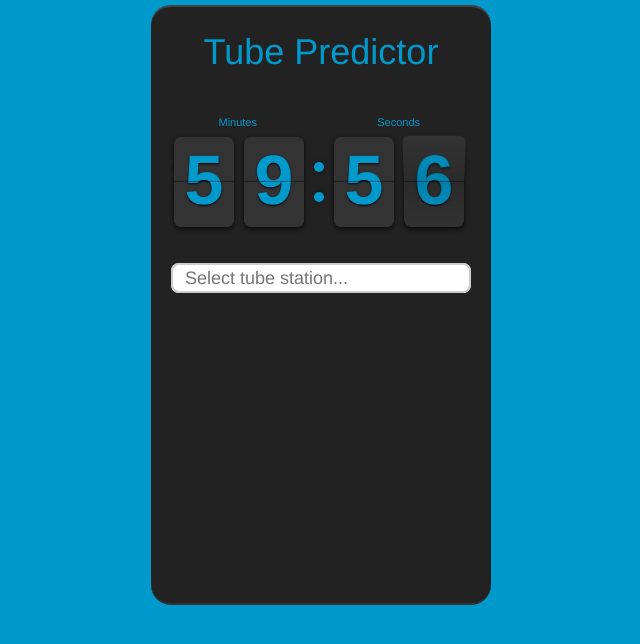
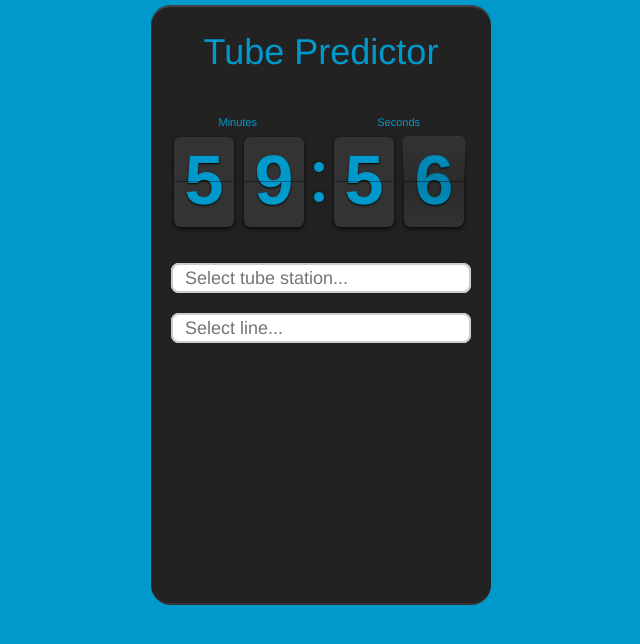
Before and after one commit to liuchbryan/TubePredictor, a website: page index.html in a window 1280 px wide. Shown: the whole page, without its empty margins (319-959 px from the left). Drawn offline with nearby package versions, Linux system fonts and the light colour scheme; no server answers.

Commit message:
Added second input box for selecting tube line
Also fixed crashing error (!= null check) when array hasn't yet been
populated with API request data.

Tube line is also passed to the backend in the JSON object.

```diff
--- a/index.html
+++ b/index.html
@@ -28,8 +28,12 @@
       <br>
       <div class="tubeClock"></div>
       <br>
-      <div id="the-basics">
+      <div id="station-select">
         <input class="typeahead" type="text" placeholder="Select tube station...">
+      </div>
+      <br>
+      <div id="line-select">
+        <input class="typeahead" type="text" placeholder="Select line...">
       </div>
       <!--<button type="button" id="getTime" class="btn btn-default">Get Tube Time</button>
       <button type="button" id="getPrediction" class="btn btn-default">Get Tube Prediction</button>-->
--- a/public/script.js
+++ b/public/script.js
@@ -4,6 +4,7 @@ var current_time = 1000;
 var showing_first_train = true;
 var delay_count = 0;
 var selectedStation = 'Moorgate';
+var selectedLine = 'Northern';
 
 $(function() {
   clock = $('.tubeClock').FlipClock(3600, {
@@ -99,7 +100,8 @@ $(document).ready(function() {
     };
   };
 
-  $('#the-basics .typeahead').typeahead({
+  // TYPEAHEAD TUBE STATION SELECTION
+  $('#station-select .typeahead').typeahead({
     hint: true,
     highlight: true,
     minLength: 1
@@ -109,13 +111,29 @@ $(document).ready(function() {
     source: substringMatcher(tubeStations)
   });
 
-  $('#the-basics .typeahead').bind('typeahead:select', function (e, suggestion) {
+  $('#station-select .typeahead').bind('typeahead:select', function (e, suggestion) {
     socket.emit('typeaheadDebug', suggestion);
     selectedStation = suggestion;
   });
-  /*$('#the-basics .typeahead').bind('typeahead:cursorchange', function (e, suggestion) {
+  /*$('#station-select .typeahead').bind('typeahead:cursorchange', function (e, suggestion) {
     socket.emit('typeaheadDebug', suggestion);
   });*/
+
+  // TYPEAHEAD LINE SELECTION
+  $('#line-select .typeahead').typeahead({
+    hint: true,
+    highlight: true,
+    minLength: 1
+  },
+  {
+    name: 'lines',
+    source: substringMatcher(tubeLines)
+  });
+
+  $('#line-select .typeahead').bind('typeahead:select', function (e, suggestion) {
+    socket.emit('typeaheadDebug', suggestion);
+    selectedLine = suggestion;
+  });
 
 });
 
@@ -179,7 +197,7 @@ function drawChart() {
 setInterval(function() {
   socket.emit('getTubeTime', {
     station : selectedStation,
-    line : "Northern",
+    line : selectedLine,
     direction : "Outbound",
   });
 }, 5000);
@@ -214,6 +232,22 @@ function getNearestStation (position) {
 
 socket.emit('getTubeServiceData');
 
+/////////////////
+// TUBES LINES //
+/////////////////
+var tubeLines = [
+  "Bakerloo",
+  "Central",
+  "District",
+  "Hammersmith & City",
+  "Jubilee",
+  "Metropolitan",
+  "Northern",
+  "Piccadilly",
+  "Victoria",
+  "Waterloo & City",
+  "DLR"
+];
 
 ///////////////////
 // TUBE STATIONS //
```
Also changed, not shown: server.js (+9 -5 lines).
